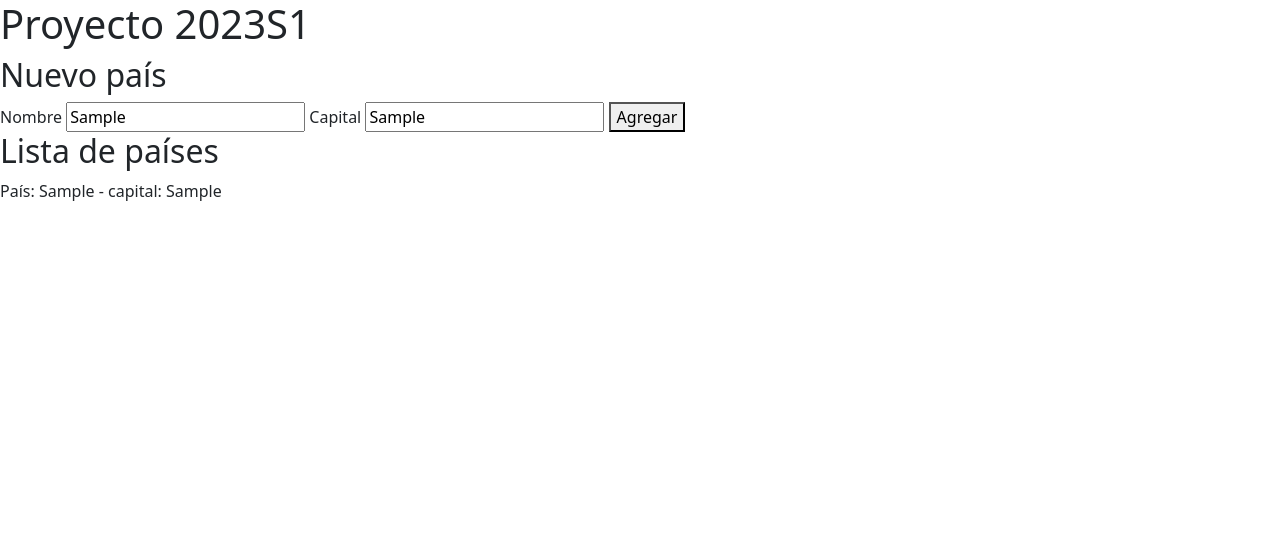
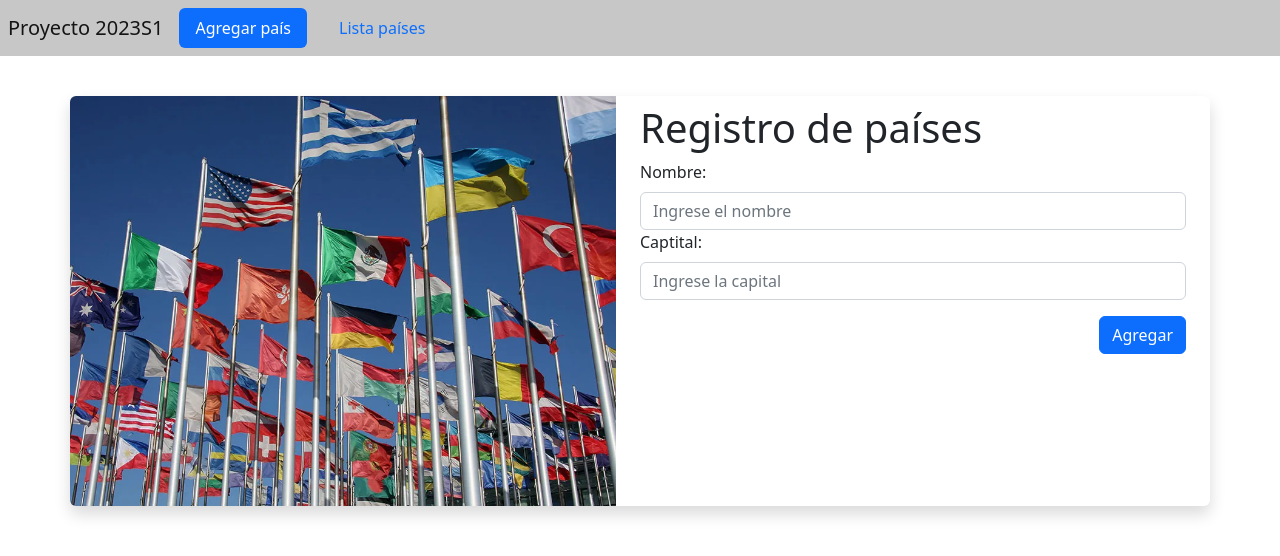
Before and after one commit to benjaneri/EjemploFIS, a plain HTML site: page src/interface/index.html in a window 1280 px wide. Both pictures are taken after typing "Sample", "Sample" into the empty fields and a click on the button "Agregar". Drawn offline with nearby package versions, Linux system fonts and the light colour scheme.

Commit message:
Added frontend with Bootsrap

```diff
--- a/src/domain/country.js
+++ b/src/domain/country.js
@@ -19,4 +19,13 @@ export class Country {
     return `País: ${this.#nombre} - capital: ${this.#capital}`;
   }
 
+  isValid() {
+    if (this.#nombre === undefined || this.#nombre === null || this.#nombre === '') {
+      throw new Error('El nombre del país no puede ser vacío');
+    }
+    if (this.#capital === undefined || this.#capital === null || this.#capital === '') {
+      throw new Error('La capital del país no puede ser vacía');
+    }
+    return true;
+  }
 }
--- a/src/domain/countrylist.js
+++ b/src/domain/countrylist.js
@@ -8,7 +8,7 @@ export class CountryList {
 
   add(country) {
     let countryInList = this.#countries.some(m => m.getNombre() == country.getNombre());
-    if (!countryInList) {
+    if (!countryInList && country.isValid()) {
       this.#countries.push(country);
     } else {
       throw new Error(`No se pudo agregar. ${country.getNombre()} ya está en la lista.`);
--- a/src/interface/index.html
+++ b/src/interface/index.html
@@ -11,17 +11,54 @@
 </head>
 
 <body>
-  <h1>Proyecto 2023S1</h1>
-  <h2>Nuevo país</h2>
-  <label for="inp_nombre">Nombre
-    <input type="text" id="inp_name" name="name">
-  </label>
-  <label for="inp_capital">Capital
-    <input type="text" id="inp_capital" name="capital">
-  </label>
-  <button id="btn_add">Agregar</button>
-  <div id="seccountries">
-    <h2>Lista de países</h2>
+  <nav class="navbar navbar-expand-lg">
+    <a class="navbar-brand ps-2" href="#">Proyecto 2023S1</a>
+    <div class="nav nav-pills" id="nav-tab" role="tablist">
+      <button class="nav-link active me-3" id="nav-add-country-tab" data-bs-toggle="tab" data-bs-target="#nav-add-country" type="button" role="tab" aria-controls="nav-add-country" aria-selected="true">Agregar país</button>
+      <button class="nav-link" id="nav-countries-list-tab" data-bs-toggle="tab" data-bs-target="#nav-countries-list" type="button" role="tab" aria-controls="nav-countries-list" aria-selected="false">Lista países</button>
+    </div>
+  </nav>
+  <div class="tab-content" id="nav-tabContent">
+    <div class="tab-pane fade show active" id="nav-add-country" role="tabpanel" aria-labelledby="nav-add-country-tab">
+      <div class="container shadow bg-white rounded">
+        <div class="row">
+          <div class="col-sm p-0 fill">
+            <img src="./img/countries-flags.jpg" alt="Flags Image" id="add-countries-image" class="rounded-start">
+          </div>
+          <div class="col-sm pt-2 px-4">
+            <h1 class="title">Registro de países</h1>
+            <form id="register-form">
+              <div class="row">
+                <div class="col-sm">
+                  <label for="name" class="form-label">Nombre:</label>
+                  <input type="text" class="form-control" id="inp-name" name="name" placeholder="Ingrese el nombre" required>
+                </div>
+              </div>
+              <div clas="row">
+                <div class="col-sm">
+                  <label for="lastname" class="form-label">Captital:</label>
+                  <input type="text" class="form-control" id="inp-capital" name="capital" placeholder="Ingrese la capital" required>
+                </div>
+              </div>
+              <div class="d-none" id="add-countries-error">
+                <p class="text-danger pt-2" id="add-countries-error-msg">El país ya existe</p>
+              </div>
+              <div class="row-sm py-3 text-end">
+                <button id="btn-add" type="button" class="btn btn-primary">Agregar</button>
+              </div>
+            </form>
+          </div>
+        </div>
+      </div>
+    </div>
+    <div class="tab-pane fade" id="nav-countries-list" role="tabpanel" aria-labelledby="nav-countries-list-tab">
+      <h2 class="position-absolute top-50 start-50 translate-middle" id="empty-list">No ha ingresado ningún país :(</h2>
+      <div id="countries" class="container shadow bg-white rounded mt-4 p-2 d-none">
+        <h1 class="title ps-2">Countries: </h1>
+        <ul id="countries-list" class="list-group-numbered">
+        </ul>
+      </div>
+    </div>
   </div>
 
   <script src="https://cdn.jsdelivr.net/npm/bootstrap@5.2.3/dist/js/bootstrap.bundle.min.js"
--- a/src/interface/main.js
+++ b/src/interface/main.js
@@ -1,34 +1,49 @@
 import { Country } from "../domain/country.js";
 import { CountryList } from "../domain/countrylist.js";
 
-const btnAdd = document.getElementById('btn_add');
-const inpName = document.getElementById('inp_name');
-const inpCapital = document.getElementById('inp_capital');
+const btnAdd = document.getElementById('btn-add');
+const inpName = document.getElementById('inp-name');
+const inpCapital = document.getElementById('inp-capital');
 
 const mainCountryList = new CountryList();
 
 btnAdd.addEventListener('click', () => {
   const newCountry = new Country(inpName.value);
+  const countriesErrorContainer = document.getElementById("add-countries-error");
+  const countriesError = document.getElementById("add-countries-error-msg");
+
   newCountry.setCapital(inpCapital.value);
-  mainCountryList.add(newCountry);
-  console.log(newCountry.presentar());
-  loadCountryList();
-} );
+  try
+  {
+    mainCountryList.add(newCountry);
+    cleanInputs();
+    countriesErrorContainer.classList.add("d-none");
+    loadCountryList(newCountry);
+  }
+  catch (error)
+  {
+    countriesErrorContainer.classList.remove("d-none");
+    countriesError.innerText = error;
+  }
+});
 
-function loadCountryList(){
-  const countries = mainCountryList.getCountries();
-  let seccountries = document.getElementById('seccountries');
+function cleanInputs() {
+  inpName.value = "";
+  inpCapital.value = "";
+}
 
-  for(let i = 0; i < countries.length; i++) {
-    let country = countries[i];
+function loadCountryList(newCountry) {
+  const countriesList = document.getElementById("countries-list");
+  const countriesContainer = document.getElementById("countries");
 
-    let infocountry = document.createElement("div")
-    infocountry.className = "infocountry";
-    infocountry.innerHTML = country.presentar();
-    seccountries.appendChild(infocountry);
-
-    let saltoLinea = document.createElement('br');
-    seccountries.appendChild(saltoLinea);
-
+  try {
+    document.getElementById("empty-list").remove();
+  } catch (error) {
+    console.log(error);
   }
+  countriesContainer.classList.remove("d-none");
+  let li = document.createElement("li");
+  li.classList.add("list-group-item");
+  li.innerText = newCountry.presentar();
+  countriesList.appendChild(li);
 }
--- a/src/interface/style.css
+++ b/src/interface/style.css
@@ -0,0 +1,15 @@
+.navbar {
+    margin-bottom: 40px;
+    background-color: rgb(199, 199, 199);
+}
+
+#add-countries-image {
+    width: 100%;
+    height: 100%;
+}
+
+.error-container {
+    position: absolute;
+    bottom: 0;
+    right: 20px;
+}
```
Also changed, not shown: src/interface/img/countries-flags.jpg (added).
